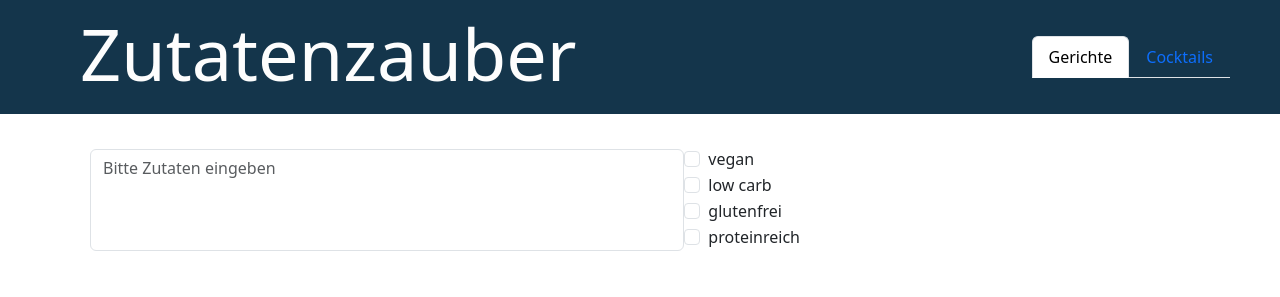
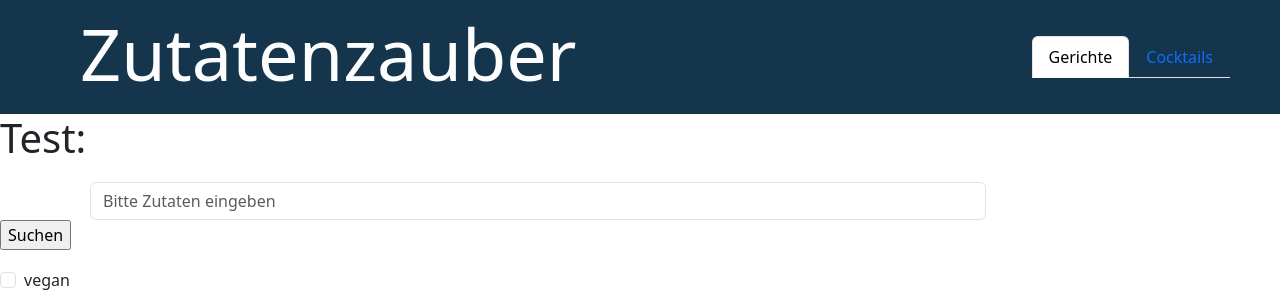
Before and after one commit to saskiamellies/rezept-softwaretchnik, a React (Create React App) app: page / in a window 1280 px wide. Shown: the top 297 px of the page. Built offline with nearby package versions, Linux system fonts and the light colour scheme.

Commit message:
update SearchDish, InputDish

```diff
--- a/src/App.jsx
+++ b/src/App.jsx
@@ -1,7 +1,6 @@
 import React, { Component } from "react";
 import Header from "./components/Header";
-import InputDish from "./components/InputDish";
-import OutputDish from "./components/OutputDish";
+import SearchDish from "./components/SearchDish";
 import "bootstrap/dist/css/bootstrap.min.css";
 import "./style.css";
 
@@ -9,8 +8,7 @@ function App() {
   return (
     <div className="App">
       <Header  />
-      <InputDish />
-      <OutputDish />
+      <SearchDish />
     </div>
   );
 }
--- a/src/components/InputDish.jsx
+++ b/src/components/InputDish.jsx
@@ -1,9 +1,4 @@
-
-function SearchBar (props) {
-  return (
-  <textarea className="form-control" id="SearchBar" rows="3" placeholder="Bitte Zutaten eingeben"></textarea>
-  );
-}
+import { useState } from "react";
 
 
 function FilterDish () {
@@ -41,13 +36,31 @@ function FilterDish () {
 }
 
 
-function InputDish (props) {
+const InputDish = (props) => {
+
+  const [inputText, SetInputText] = useState("");
+
+  const changeInputText = (e) => {
+    SetInputText(e.target.value);
+  }
+
+  const submit = (e) => {
+    e.preventDefault();
+    props.onClick(inputText)
+  }
+
   return (
     <div className="input-container">
+    <form>
+        <input type="text" onChange={changeInputText} value={inputText} className="form-control" placeholder="Bitte Zutaten eingeben"></input>
+        {/*
+        <input type="text" onChange={(e) => props.onChange(e.target.value)} className="form-control" placeholder="Bitte Zutaten eingeben"></input>  //Update bei jeder Zeicheneingabe
+        */}
+        <input type="submit" onClick={submit} className="form-button-control" value="Suchen"></input>
+      </form>
     <div className="filter-container">
-  <SearchBar />
   <FilterDish />
-  </div>
+    </div>
 </div>
   );
 }
--- a/src/components/SearchDish.jsx
+++ b/src/components/SearchDish.jsx
@@ -1,11 +1,20 @@
+import { useState } from "react";
 import InputDish from "./InputDish";
 import OutputDish from "./OutputDish";
 
-function SearchDish() {
+
+const SearchDish = () => {
+
+  const [inputText, SetInputText] = useState("");
+
   return (
     <div className="SearchDish">
-      <InputDish />
-      <OutputDish />
+    <h1>Test: {inputText}</h1>
+      <InputDish onClick={(value) => SetInputText(value)} />
+      {/*
+      <InputDish onChange={value => SetInputText(value)} />  //Update nach jeder Zeicheneingabe
+      */}
+      <OutputDish ingredient={inputText}/>
     </div>
   );
 }
--- a/src/style.css
+++ b/src/style.css
@@ -35,6 +35,22 @@ body {
   margin-left: 90px;
   margin-top: 15px;
 }
+
+/* Button Suchleiste (Zutaten) */
+.form-button-control {
+  cursor: pointer;
+}
+
+
+/* Button Suchleiste (Zutaten) */
+.form-control {
+  width: 70%;
+  resize: none;
+  margin-right: auto;
+  margin-left: 90px;
+  margin-top: 15px;
+}
+
 
 /* FilterKategorien */
 .filter-container {
```
